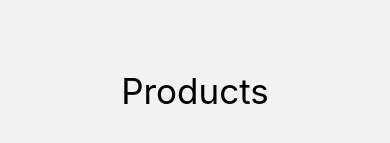
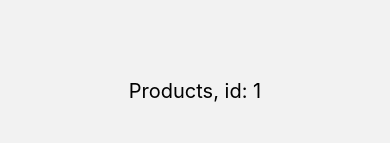
Before and after one commit to mohammadRezaPegah/Hello-React-Native, a React Native app: screen /Home in a window 390 px wide. Both pictures are taken after a click on the button "PRODUCTS". Shown: the part 363-506 px from the top of the page. Built offline with nearby package versions, Linux system fonts and the light colour scheme.

Commit message:
parse information on stack navigation navigator

```diff
--- a/components/Home.js
+++ b/components/Home.js
@@ -1,4 +1,6 @@
 import { View, Text, StyleSheet, Button } from "react-native";
+
+// To send information to other component with navigation act like below and in the target i explained how works.
 const Home = ({ navigation }) => {
   return (
     <>
@@ -7,7 +9,7 @@ const Home = ({ navigation }) => {
         <Button
           title="Products"
           onPress={() => {
-            navigation.navigate("Products");
+            navigation.navigate("Products", { id: 1 });
           }}
         />
       </View>
--- a/components/Products.js
+++ b/components/Products.js
@@ -1,9 +1,10 @@
 import { View, Text, StyleSheet, Button } from "react-native";
-const Products = ({ navigation }) => {
+// To get information from navigation we have a property called route and with this you can take information, follow the code.
+const Products = ({ route }) => {
   return (
     <>
       <View style={styles.container}>
-        <Text style={styles.text}>Products</Text>
+        <Text style={styles.text}>Products, id: {route.params.id}</Text>
       </View>
     </>
   );
@@ -15,7 +16,7 @@ const styles = StyleSheet.create({
     justifyContent: "center",
   },
   text: {
-    fontSize: 35,
+    fontSize: 20,
     color: "black",
   },
 });
```
